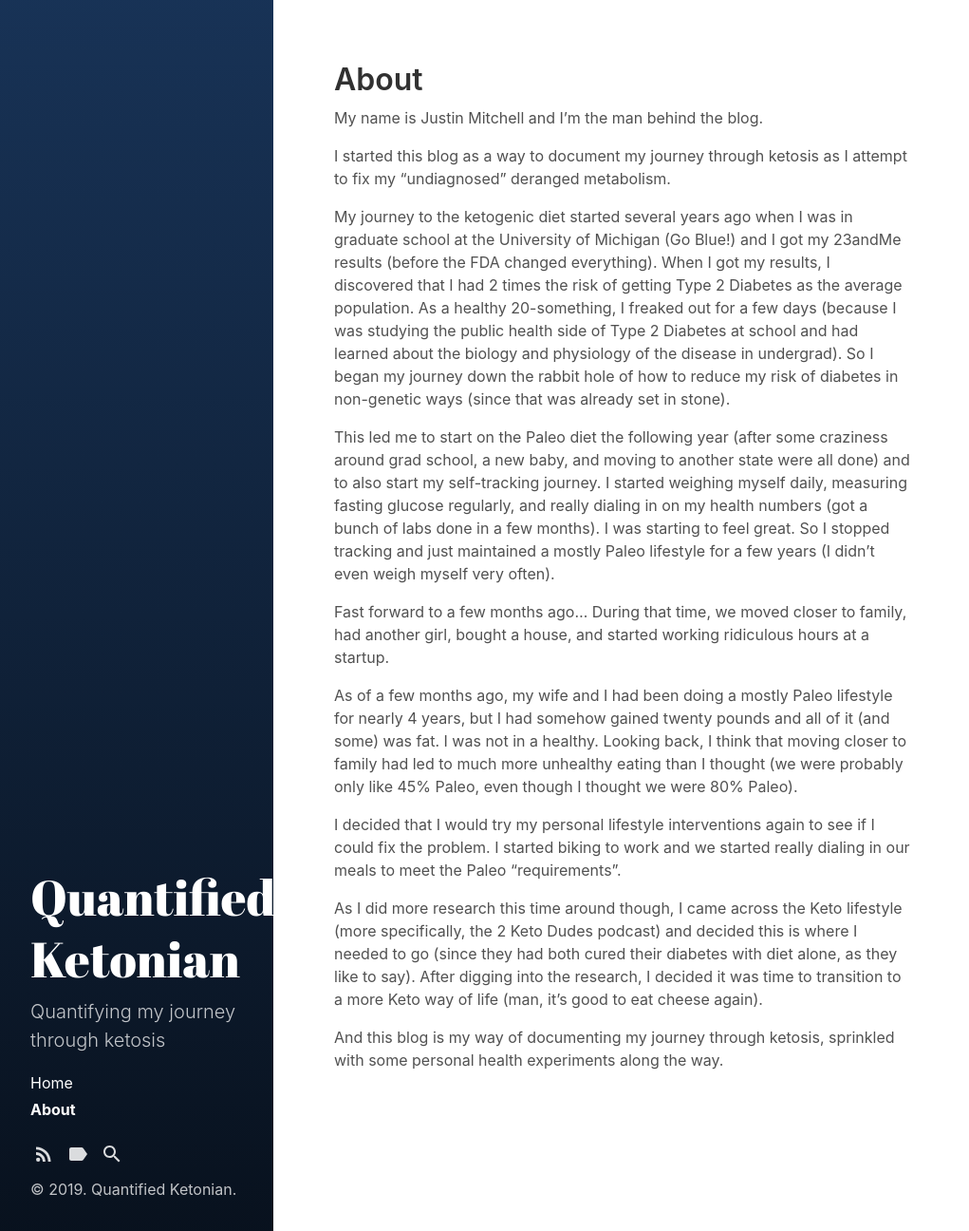
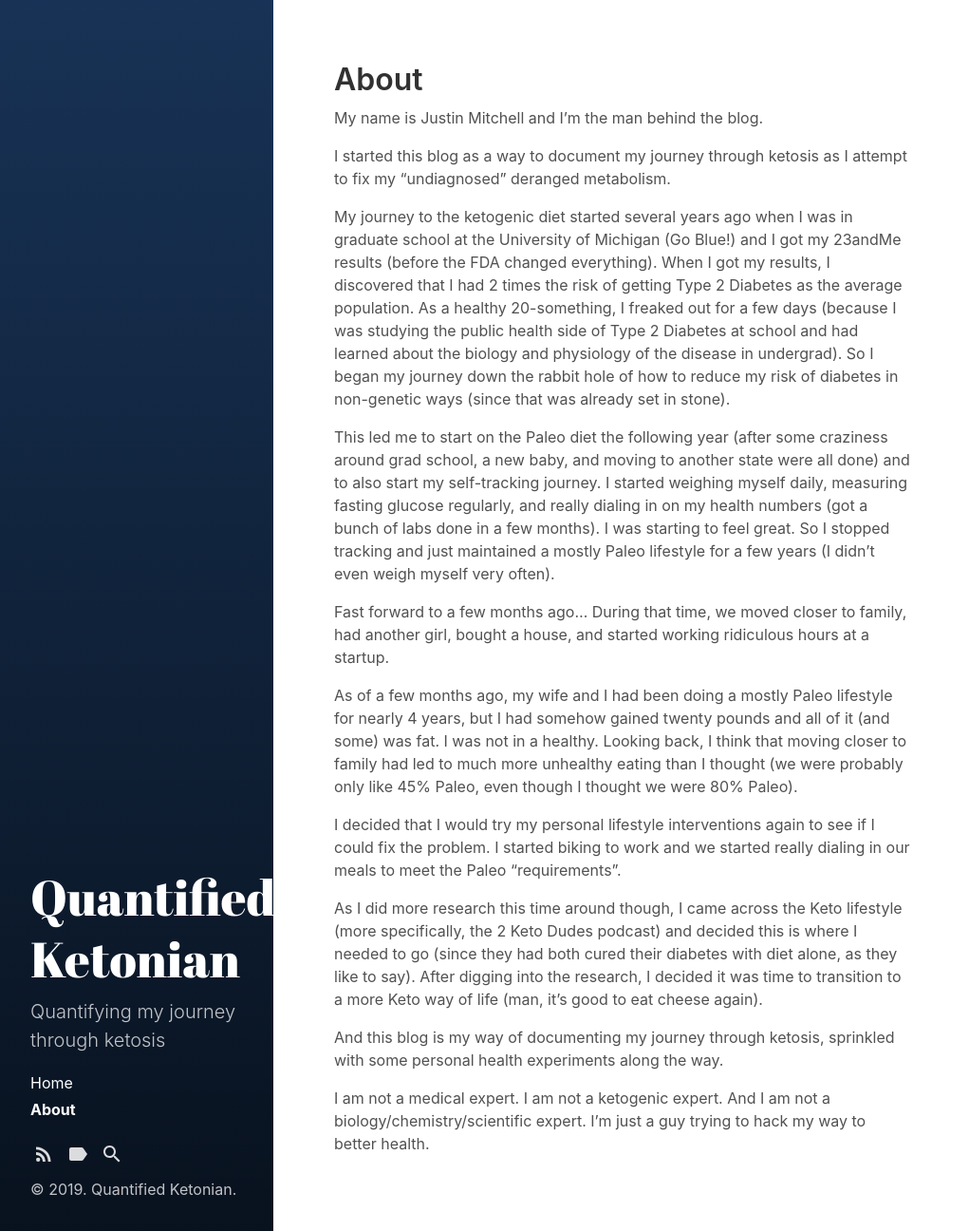
Before and after one commit to quantifiedketonian/quantifiedketonian.github.io, a Jekyll site: the page built from about.md, in a window 1280 px wide. Shown: the whole page at 95% size, without its empty margins (0-1021 px from the left). Built offline with Jekyll 4.4.1, drawn with Linux system fonts in a browser that asks for light colours.

Commit message:
Update from Forestry.io Justin Mitchell updated about.md

```diff
--- a/about.md
+++ b/about.md
@@ -21,3 +21,5 @@ I decided that I would try my personal lifestyle interventions again to see if I
 As I did more research this time around though, I came across the Keto lifestyle (more specifically, the 2 Keto Dudes podcast) and decided this is where I needed to go (since they had both cured their diabetes with diet alone, as they like to say). After digging into the research, I decided it was time to transition to a more Keto way of life (man, it's good to eat cheese again).
 
 And this blog is my way of documenting my journey through ketosis, sprinkled with some personal health experiments along the way.
+
+I am not a medical expert. I am not a ketogenic expert. And I am not a biology/chemistry/scientific expert. I'm just a guy trying to hack my way to better health.
```
